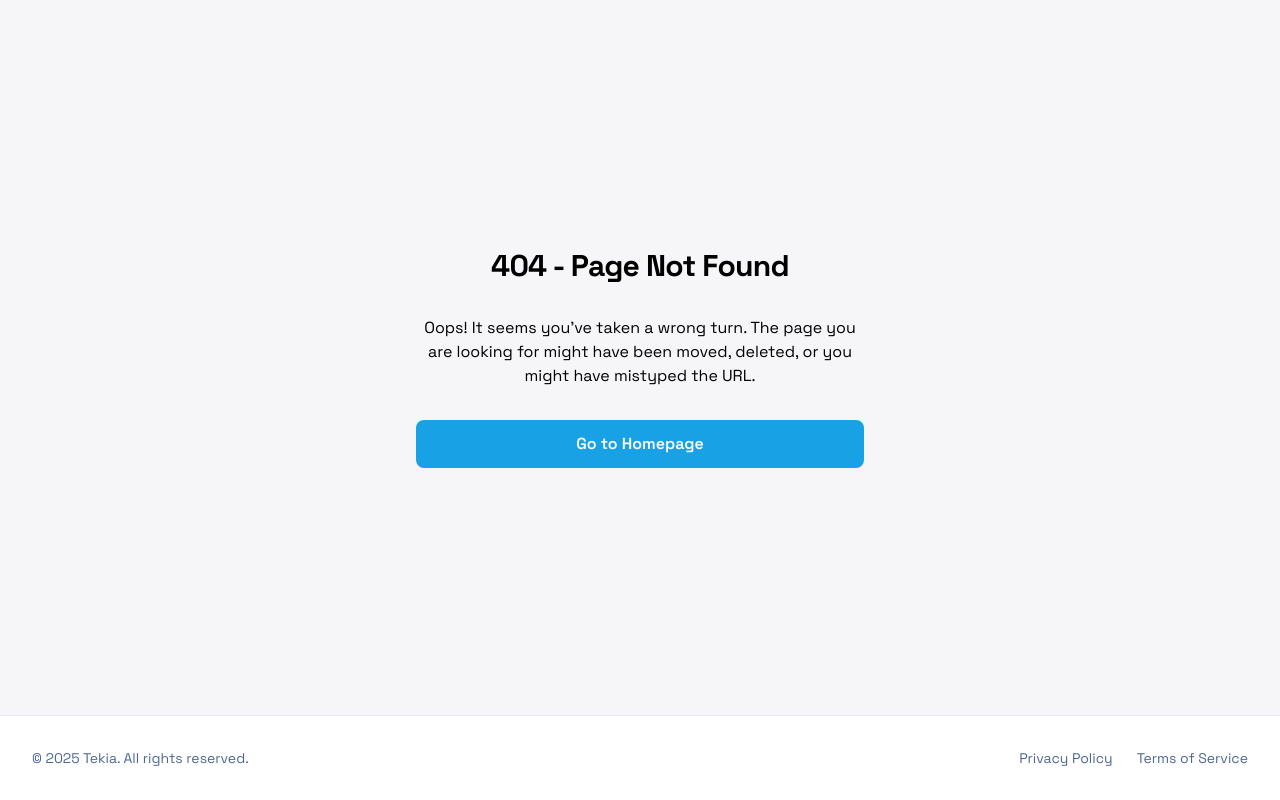
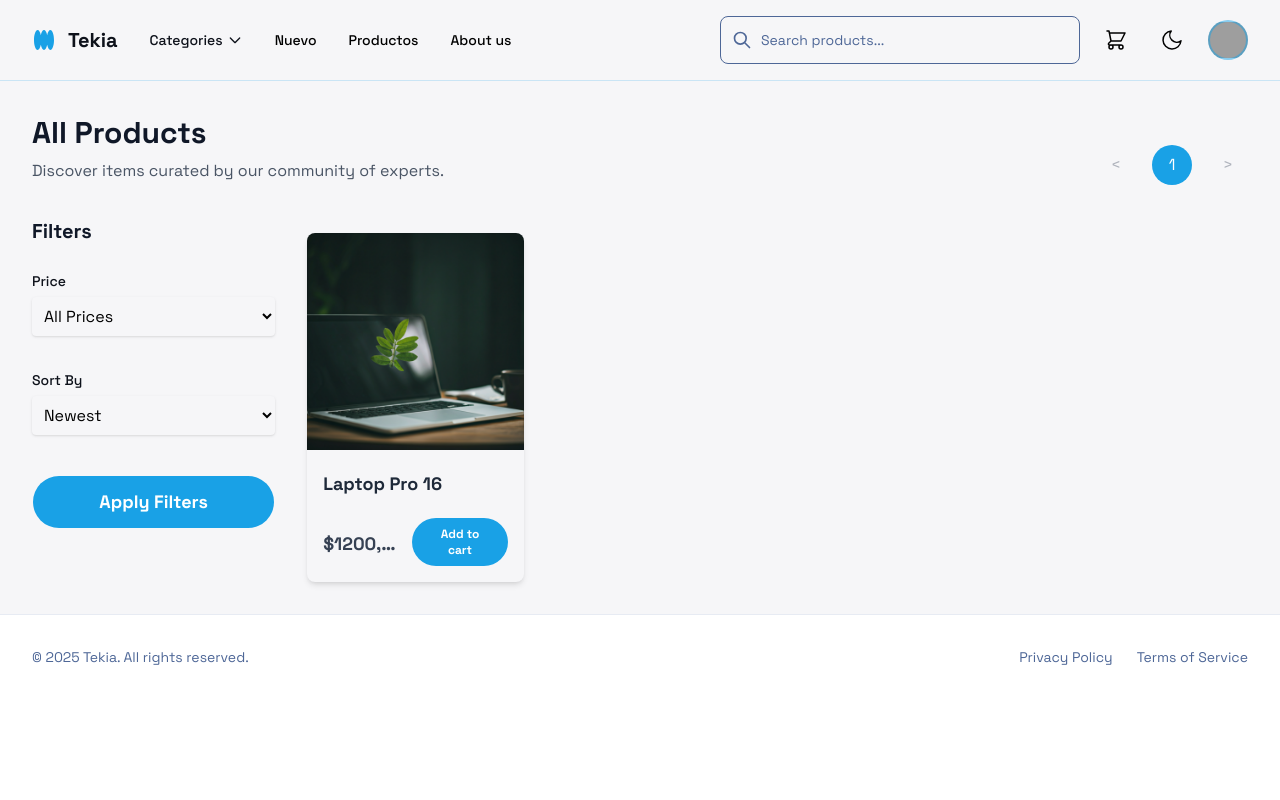
Before and after one commit to Alexmateos2/Marketplace, a React (Vite) app: page /search/1 in a window 1280 px wide. Built offline with nearby package versions, Linux system fonts and the light colour scheme; grey boxes are pictures that could not be loaded.

Commit message:
Ver mas productos implementado para ver todos los productos correspondientes al search

```diff
--- a/src/App.jsx
+++ b/src/App.jsx
@@ -13,6 +13,7 @@ import AddProduct from "./pages/Add-Product/layout/addProduct.jsx";
 import AllCategoriesPage from "./pages/Categories/layout/allCategoriesLayout.jsx";
 import ProfilePage from "./pages/Profile/layout/profileLayout.jsx";
 import { CartProvider } from "./shared/hooks/CartProvider.jsx";
+import BusquedaPage from "./pages/Busqueda/layout/BusquedaLayout.jsx";
 function App() {
   return (
     <div className="min-h-screen bg-white dark:bg-background-dark dark:text-white transition-colors">
@@ -30,6 +31,7 @@ function App() {
           <Route path="*" element={<NotFound />} />
           <Route path="/new" element={<NewPage />} />
           <Route path="/products/:category?" element={<CategoryPage />} />
+          <Route path = "/search/:search?" element={<BusquedaPage />} />
           <Route path="/categories" element={<AllCategoriesPage />} />
           <Route path="/add" element={<AddProduct />} />
           <Route path="/profile" element={<ProfilePage />} />
--- /dev/null
+++ b/src/pages/Busqueda/layout/BusquedaLayout.jsx
@@ -0,0 +1,17 @@
+import React from 'react'
+import { useParams } from 'react-router-dom';
+import ProductsPage from '../../Products/layout/ProductsLayout';
+
+const BusquedaPage = () => {
+
+  const {search} = useParams();
+
+  return (
+    <>
+
+      <ProductsPage search={search} />
+    </>
+  );
+};
+
+export default BusquedaPage;
--- a/src/pages/Products/components/pagination.jsx
+++ b/src/pages/Products/components/pagination.jsx
@@ -2,11 +2,15 @@ import React from "react";
 import ReactPaginate from "react-paginate";
 import ProductsItemList from "../../../shared/utils/ProductsItemList.jsx";
 
-const Pagination = ({ category, currentPage, itemsPerPage, onPageChange }) => {
+const Pagination = ({ category, search,currentPage, itemsPerPage, onPageChange }) => {
   const products = ProductsItemList;
-  const filteredProducts = category
-    ? products.filter((product) => product.category === category)
-    : products;
+   const filteredProducts = products.filter((product) => {
+    const matchesCategory = category ? product.category === category : true;
+    const matchesSearch = search
+      ? product.name.toLowerCase().includes(search.toLowerCase())
+      : true;
+    return matchesCategory && matchesSearch;
+  });
 
   const pageCount = Math.ceil(filteredProducts.length / itemsPerPage);
 
--- a/src/pages/Products/components/products.jsx
+++ b/src/pages/Products/components/products.jsx
@@ -3,19 +3,28 @@ import { NavLink } from "react-router-dom";
 import ProductsItemList from "../../../shared/utils/ProductsItemList.jsx";
 import { useCart } from "../../../shared/hooks/CartContext.jsx";
 
-const Products = ({ category, currentPage, itemsPerPage }) => {
+const Products = ({ category, search, currentPage, itemsPerPage }) => {
   const products = ProductsItemList;
   const { cart, addToCart } = useCart();
-  const filteredProducts = category
-    ? products.filter((product) => product.category === category)
-    : products;
+  const filteredProducts = products.filter((product) => {
+    const matchesCategory = category ? product.category === category : true;
+    const matchesSearch = search
+      ? product.name.toLowerCase().includes(search.toLowerCase())
+      : true;
+    return matchesCategory && matchesSearch;
+  });
 
   const startIndex = (currentPage - 1) * itemsPerPage;
-  const currentProducts = filteredProducts.slice(startIndex, startIndex + itemsPerPage);
+  const currentProducts = filteredProducts.slice(
+    startIndex,
+    startIndex + itemsPerPage
+  );
 
   return (
-    <div className="grid grid-cols-2 gap-6 font-display mx-auto mt-4
-      sm:grid-cols-2 md:grid-cols-3 xl:grid-cols-4 w-full">
+    <div
+      className="grid grid-cols-2 gap-6 font-display mx-auto mt-4
+      sm:grid-cols-2 md:grid-cols-3 xl:grid-cols-4 w-full"
+    >
       {currentProducts.map((product) => {
         const productInCart = cart.find((item) => item.id === product.id);
         const handleAddToCart = () => {
@@ -33,7 +42,10 @@ const Products = ({ category, currentPage, itemsPerPage }) => {
             key={product.id}
             className="h-full flex flex-col bg-background-light dark:bg-background-dark rounded-lg overflow-hidden transition-all duration-300 shadow-md hover:shadow-xl"
           >
-            <NavLink to={`/product/${product.id}`} className="flex flex-col flex-grow">
+            <NavLink
+              to={`/product/${product.id}`}
+              className="flex flex-col flex-grow"
+            >
               <img
                 className="w-full aspect-square object-cover transition-transform duration-300 hover:scale-105"
                 src={product.image ? product.image : "../unnamed(6).png"}
@@ -48,7 +60,10 @@ const Products = ({ category, currentPage, itemsPerPage }) => {
             </NavLink>
             <div className="px-4 pb-4 flex flex-col sm:flex-row items-center justify-between gap-2 mt-auto relative">
               <p className="text-gray-700 dark:text-subtle-dark font-bold text-sm lg:text-lg mt-1 truncate">
-    ${product.price.toLocaleString("es-ES", { minimumFractionDigits: 2 })}
+                $
+                {product.price.toLocaleString("es-ES", {
+                  minimumFractionDigits: 2,
+                })}
               </p>
               <div className="relative">
                 <button
@@ -65,7 +80,6 @@ const Products = ({ category, currentPage, itemsPerPage }) => {
                 )}
               </div>
             </div>
-
           </div>
         );
       })}
--- a/src/pages/Products/components/productsHero.jsx
+++ b/src/pages/Products/components/productsHero.jsx
@@ -1,7 +1,7 @@
 import React from 'react'
 
 import Pagination from './pagination'
-const ProductsHero = ({ category, currentPage, itemsPerPage ,onPageChange}) => {
+const ProductsHero = ({ category,search, currentPage, itemsPerPage ,onPageChange}) => {
   return (
     <div className="flex items-center justify-between mb-8">
       <div className="text-left">
@@ -16,9 +16,9 @@ const ProductsHero = ({ category, currentPage, itemsPerPage ,onPageChange}) => {
 
         <Pagination
           category={category}
+          search={search}
           currentPage={currentPage}
           itemsPerPage={itemsPerPage}
-          // onPageChange prop debería llegar a ProductsHero para que funcione bien:
           onPageChange={onPageChange}
         />
       </div>
--- a/src/pages/Products/layout/ProductsLayout.jsx
+++ b/src/pages/Products/layout/ProductsLayout.jsx
@@ -6,16 +6,17 @@ import Products from "../components/products";
 import Filtros from "../components/filtros";
 import ProductsHero from "../components/productsHero";
 
-const ProductsPage = ({ category }) => {
+const ProductsPage = ({ category, search }) => {
   const itemsPerPage = 12;
-  const [currentPage, setCurrentPage] = useState(1); // <- Estado de página
+  const [currentPage, setCurrentPage] = useState(1);
 
   return (
-    <div className="dark:bg-background-dark bg-background-light dark:text-content-dark font-display transition-colors ">
+    <div className="dark:bg-background-dark bg-background-light dark:text-content-dark font-display transition-colors">
       <Navbar />
-      <main className="grow container mx-auto px-4 sm:px-6 lg:px-8 py-8 ">
+      <main className="grow container mx-auto px-4 sm:px-6 lg:px-8 py-8">
         <ProductsHero
           category={category}
+          search={search}
           currentPage={currentPage}
           itemsPerPage={itemsPerPage}
           onPageChange={setCurrentPage}
@@ -25,12 +26,14 @@ const ProductsPage = ({ category }) => {
           <div className="flex-1">
             <Products
               category={category}
+              search={search}
               currentPage={currentPage}
               itemsPerPage={itemsPerPage}
             />
             <div className="block lg:hidden">
               <Pagination
                 category={category}
+                search={search}
                 currentPage={currentPage}
                 itemsPerPage={itemsPerPage}
                 onPageChange={setCurrentPage}
--- a/src/shared/navbar/BarraBusqueda.jsx
+++ b/src/shared/navbar/BarraBusqueda.jsx
@@ -108,7 +108,7 @@ const BarraBusqueda = () => {
 
           {results.length >= 5 && (
             <NavLink
-              to={`/search?query=${encodeURIComponent(inputValue)}`}
+              to={`/search/${encodeURIComponent(inputValue.trim())}`}
               className="block text-center mt-2 p-2 text-sm text-primary hover:underline"
               onClick={() => setIsOpen(false)}
             >
```
Lines whose indentation alone changed are shown as unchanged.
